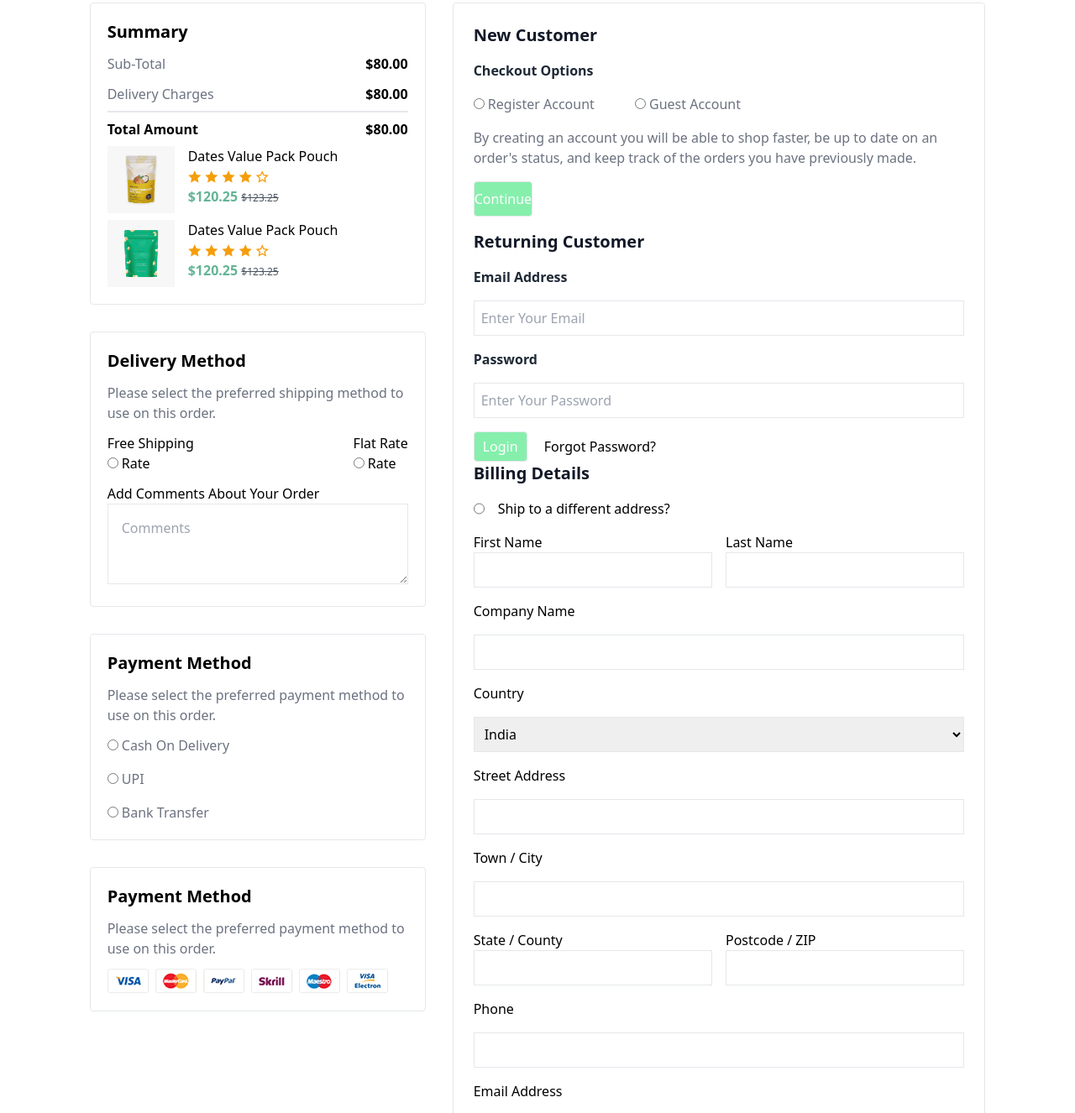
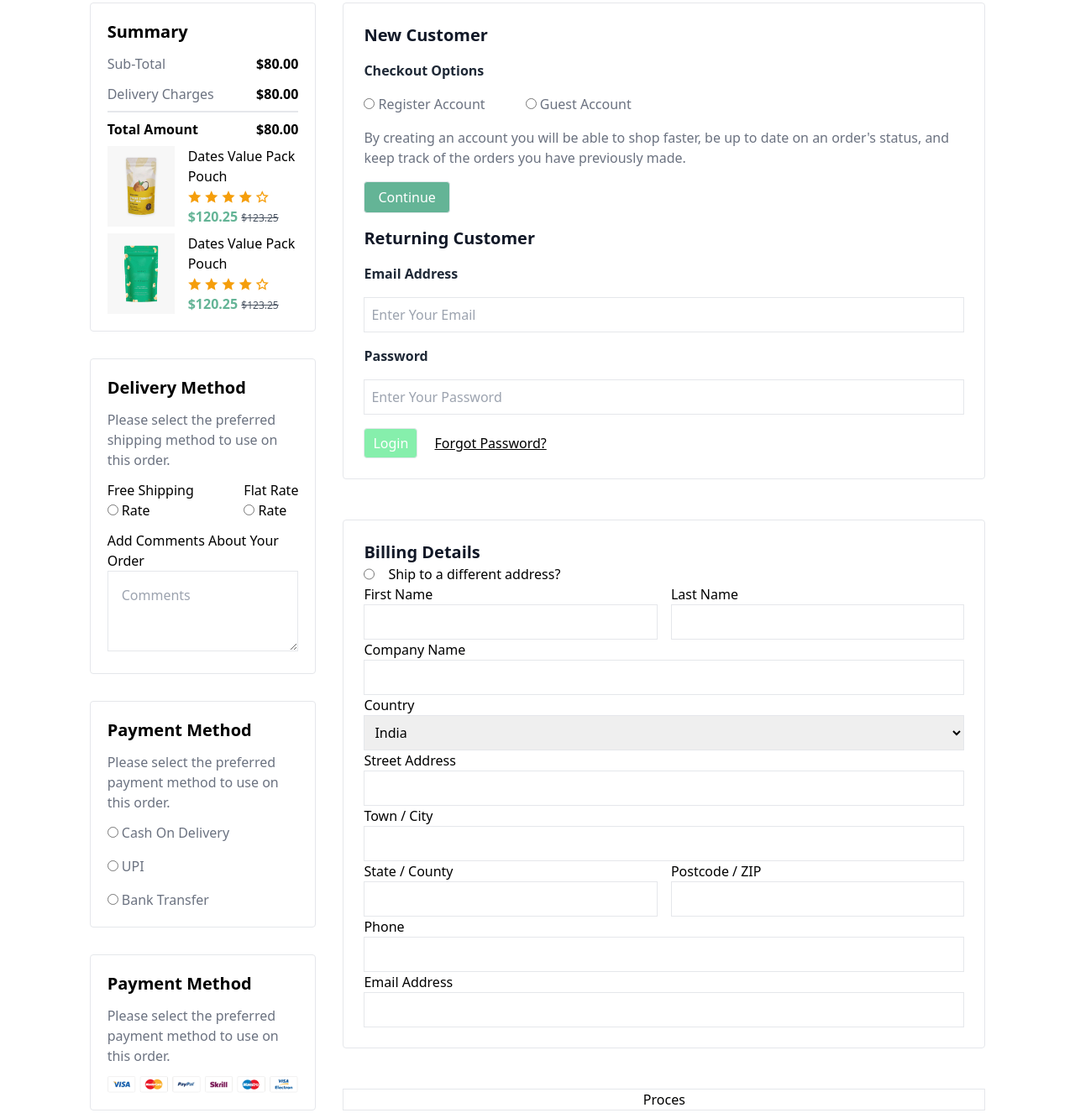
Before and after one commit to 5milon/Html-Css-and-JavaScript-Projets, a plain HTML site: page Project-01/checkout.html in a window 1280 px wide. Shown: the part 305-1631 px from the top of the page at 84% size. Drawn offline with nearby package versions, Linux system fonts and the light colour scheme.

Commit message:
add checkout file

```diff
--- a/Project-01/checkout.html
+++ b/Project-01/checkout.html
@@ -252,7 +252,8 @@
             </div>
           </div>
         </div>
-        <div class="border rounded p-6 flex-1">
+        <div class="flex flex-col gap-12">
+         <div class="border rounded p-6 ">
           <div class="flex flex-col gap-4">
             <h1 class="font-semibold text-xl text-gray-900">New Customer</h1>
 
@@ -276,7 +277,7 @@
               previously made.
             </p>
             <div>
-              <button class="border content bg-green-300 text-white rounded py-[8px] hover:bg-black">Continue</button>
+              <button class="border content bg-[#64B496] text-white rounded py-[6px] px-4 hover:bg-black">Continue</button>
             </div>
 
             <h1 class="font-semibold text-xl text-gray-900">Returning Customer</h1>
@@ -287,12 +288,13 @@
             <input type="password" placeholder="Enter Your Password" class="border p-2 w-full" />
             <div >
               <button  class="border content bg-green-300 text-white rounded py-[5px] px-[10px] hover:bg-black">Login</button>
-              <a href="#" class="px-4">Forgot Password?</a>
+              <a href="#" class="px-4 underline text-black" >Forgot Password?</a>
             </div>
 
           </div>
+         </div>
 
-          <div class="flex flex-col gap-4">
+          <div class="border  rounded p-6 ">
             <h1 class="font-semibold text-xl text-gray-900">Billing Details</h1>
             <div class="flex gap-4">
               <input type="radio" />
@@ -336,6 +338,9 @@
             <h3>Email Address</h3>
             <input type="email" class="border p-2 w-full" />
         </div>
+        <button class="border">Proces</button>
+        </div>
+      </div>
       </section>
       <!--Checkout from End-->
 
```
